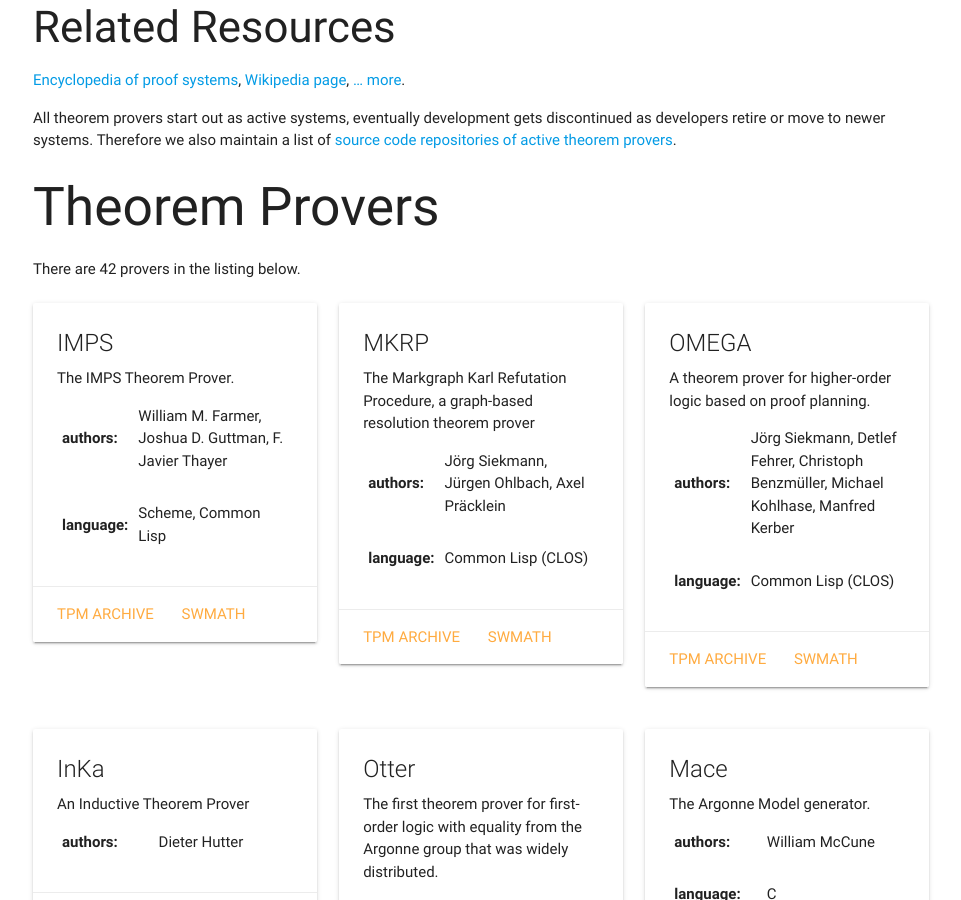
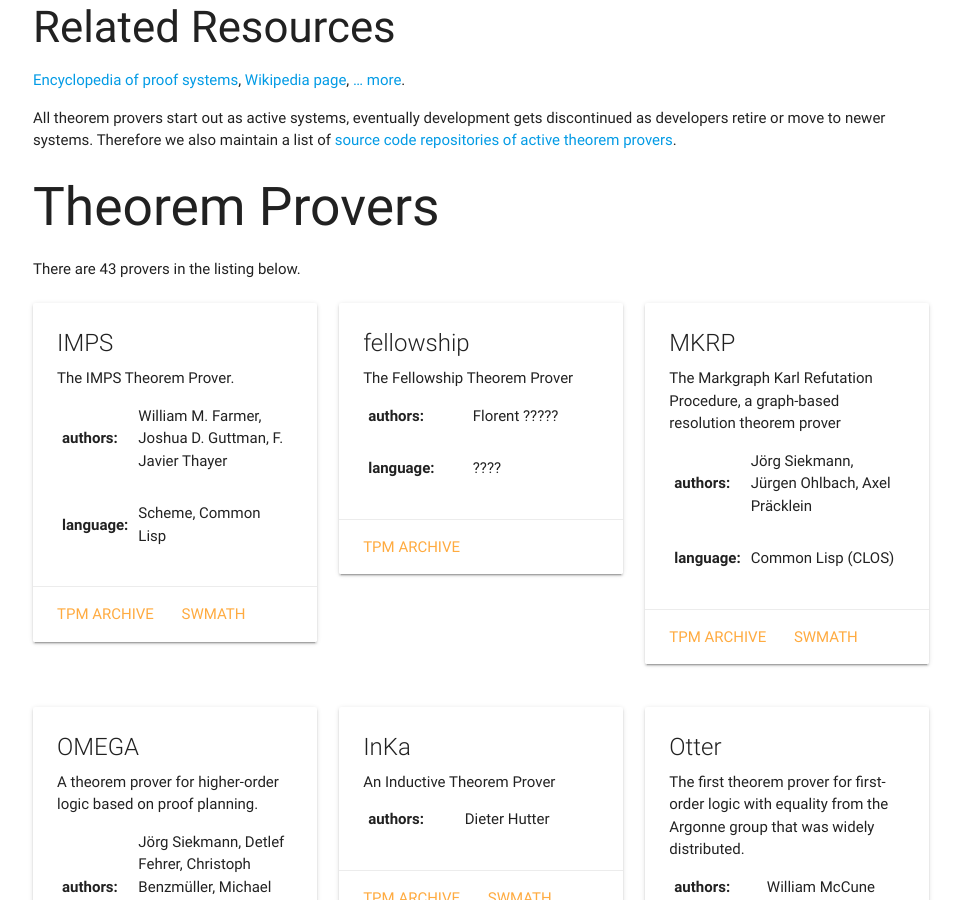
Before and after one commit to theoremprover-museum/theoremprover-museum.github.io, a Jekyll site: the page built from index.md, in a window 1280 px wide and 900 px high, scrolled down 927 px. Shown: the whole window, without its empty margins (159-1120 px from the left). Built offline with Jekyll 4.4.1, drawn with Linux system fonts in a browser that asks for light colours.

Commit message:
adding fellowship

```diff
--- a/_data/provers.yml
+++ b/_data/provers.yml
@@ -6,6 +6,14 @@
   TPMarchive: imps
   language: Scheme, Common Lisp
   swmath: 9143
+
+- name: fellowship
+  authors: Florent ?????
+  active: false
+  status: museum
+  teaser: The Fellowship Theorem Prover
+  TPMarchive: fellowship
+  language: ????
 
 - name: EHDM
   authors: at SRI
```
